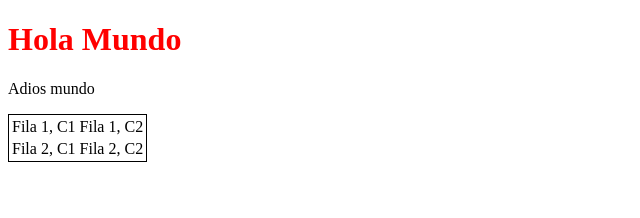
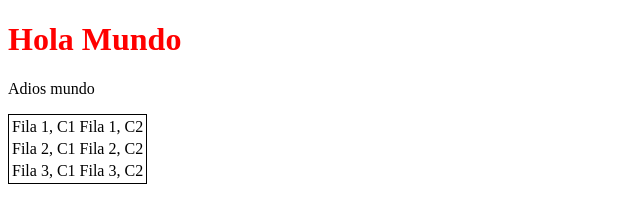
Before and after one commit to OctavioValdez/REPO-TIC-2-712153, a plain HTML site: page index.html in a window 1280 px wide. Shown: the whole page, without its empty margins (0-640 px from the left). Drawn offline with Linux system fonts and the light colour scheme.

Commit message:
modifacion tabla

```diff
--- a/index.html
+++ b/index.html
@@ -18,6 +18,10 @@
         <td>Fila 2, C1</td>
         <td>Fila 2, C2</td>
       </tr>
+      <tr>
+        <td>Fila 3, C1</td>
+        <td>Fila 3, C2</td>
+      </tr>
     </table>
   </body>
 </html>
```
